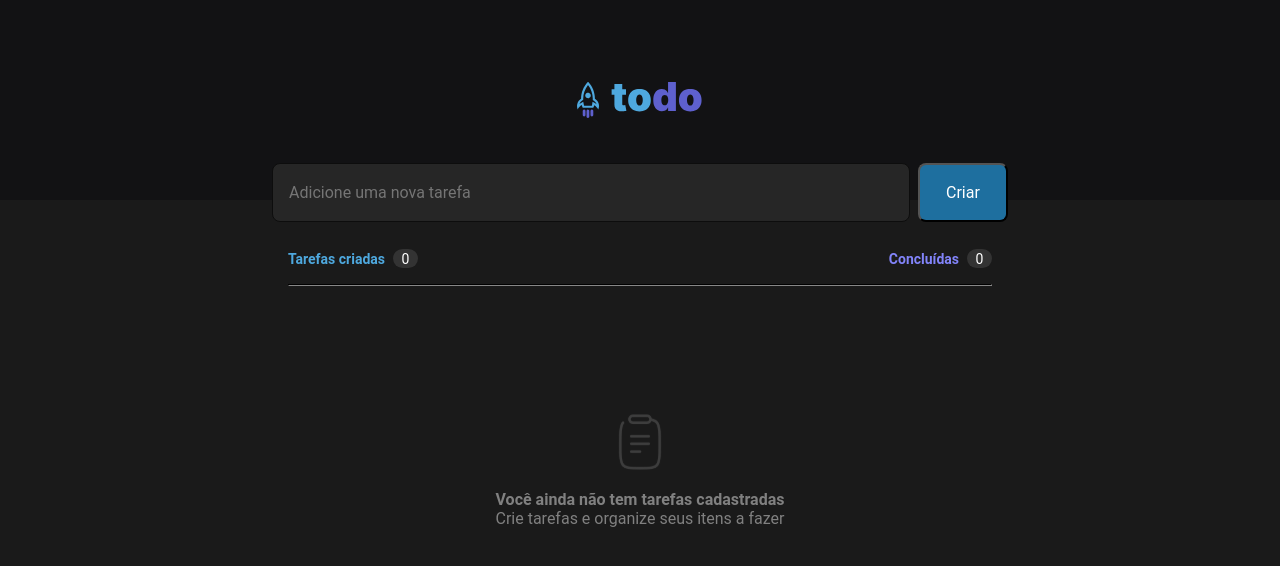
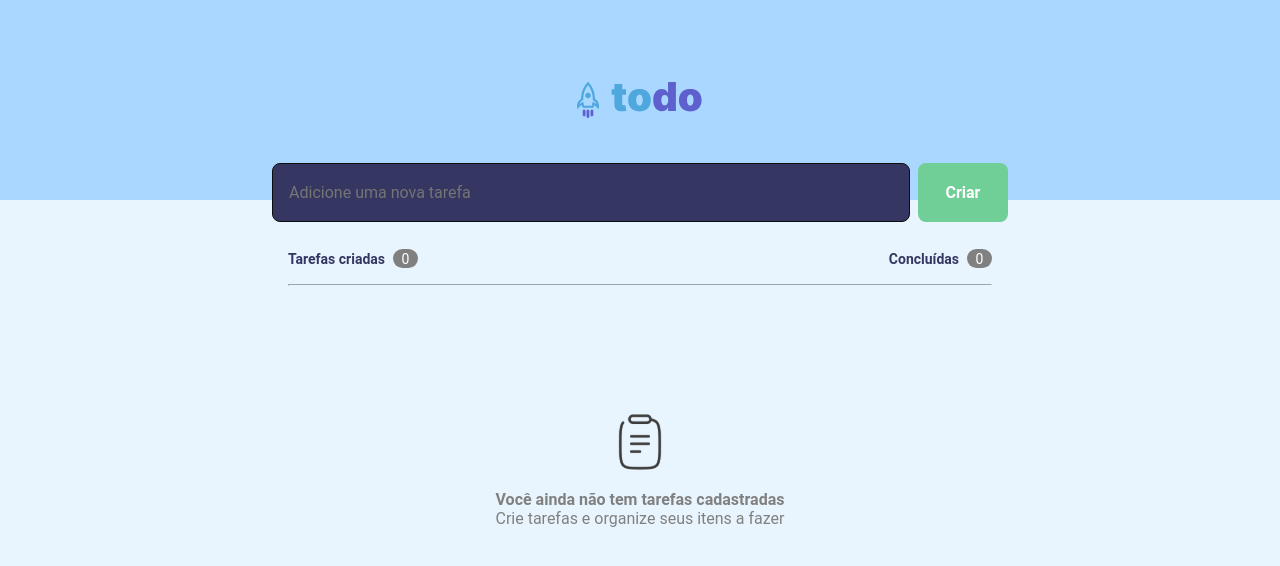
Before and after one commit to alexbruno10/todo-list, a React (Vite) app: page / in a window 1280 px wide. Shown: the top 566 px of the page. Built offline with nearby package versions, Linux system fonts and the light colour scheme.

Commit message:
Changing layout

```diff
--- a/src/components/FormTask/index.tsx
+++ b/src/components/FormTask/index.tsx
@@ -25,8 +25,8 @@ export default function FormTask ({createNewTask}: Props) {
     return (
         <div className="task">
         <form onSubmit={handleForm} action="">
-            <input type="text" name={description} value={description} onChange={onChangeDescription} placeholder="Adicione uma nova tarefa"/>
-            <button>Criar</button>
+            <input type="text" name={description} value={description} onChange={onChangeDescription} placeholder="Adicione uma nova tarefa" required/>
+            <button><b>Criar</b></button>
         </form>
         </div>
     )
--- a/src/components/FormTask/style.scss
+++ b/src/components/FormTask/style.scss
@@ -14,7 +14,7 @@
             width: 39.87rem;
             padding: 1rem;
 
-            background: var(--gray-700);
+            background: var(--blue-input);
             color: var(--white);
 
             border: 1px solid var(--gray-800);
@@ -26,12 +26,12 @@
         }
 
         button {
-            background: var(--blue-dark);
+            background: var(--gray-input);
             margin-left: 0.5rem;
             height: 3.68rem;
             width: 5.62rem;
             color: var(--white);
-
+            border: none;
             border-radius: 0.5rem;
 
             flex: none;
@@ -39,6 +39,11 @@
             flex-grow: 0;
         }
 
+        button:hover {
+            filter: brightness(90%) opacity(1.5);
+            transition: 0.7s;
+        }
+
     }
 
 
--- a/src/components/Header/style.scss
+++ b/src/components/Header/style.scss
@@ -1,5 +1,5 @@
 .header {
-    background-color: var(--gray-900);
+    background-color: var(--blue-primary);
     height: 12.5rem;
     width: 100%;
 
--- a/src/components/Tasks/style.scss
+++ b/src/components/Tasks/style.scss
@@ -6,7 +6,7 @@
     margin-top: 4rem;
 
     hr {
-        border-color: var(--gray-400);
+        border-color: #e9f5fe;
         margin-top: 1rem;
     }
 }
@@ -26,14 +26,14 @@
     align-items: center;
 
     p {
-        color: var(--blue);
+        color: var(--blue-input);
         font-size: 0.875rem;
     }
 
     span {
         color: var(--white);
         display: flex;
-        background-color: var(--gray-400);
+        background-color: var(--gray-300);
         font-size: 0.875rem;
         border-radius: 63rem;
         width: 1.56rem;
@@ -49,14 +49,14 @@
     align-items: center;
 
     p {
-        color: var(--purple);
+        color: var(--blue-input);
         font-size: 0.875rem;
     }
 
     span {
         color: var(--white);
         display: flex;
-        background-color: var(--gray-400);
+        background-color: var(--gray-300);
         font-size: 0.875rem;
         border-radius: 63rem;
         width: 1.56rem;
@@ -87,7 +87,7 @@
     padding-right: 1rem;
     justify-content: space-between;
     display: flex;
-    background-color: var(--gray-700);
+    background-color: var(--blue-input);
     color: var(--gray-100);
     width: 46rem;
     height: 4.5rem;
@@ -116,7 +116,7 @@
     margin-right: 0.725rem;
 
     div {
-        border: 2px solid var(--blue);
+        border: 2px solid #6fcf97;
         border-radius: 100%;
         height: 100%;
         width: 100%;
@@ -125,7 +125,7 @@
     svg {
         width: 100%;
         height: 100%;
-        color: var(--purple);
+        color: var(--gray-input);
     }
 
 }
@@ -138,5 +138,5 @@
 .TrashIcon {
     border: none;
     background: none;
-    color: #808080;
+    color: var(--danger);
 }
--- a/src/styles/global.scss
+++ b/src/styles/global.scss
@@ -7,15 +7,20 @@
   --gray-700: #262626;
   --gray-800: #0D0D0D;
   --gray-900: #121214;
+  --gray-input: #898de7;
 
   --green-500: #00875f;
+  --gray-input: #6fcf97;
 
   --purple: #8284FA;
   --purple-dark: #5E60CE;
 
   --blue: #4EA8DE;
   --blue-dark: #1E6F9F;
+  --blue-primary: #aad7ff;
+  --blue-input: #353662;
 
+  --pink: #fd689f;
   --danger: #E25858;
 }
 
@@ -26,7 +31,7 @@
 }
 
 body {
-	background: var(--gray-600);
+	background: #e9f5fe;
 	color: var(--gray-300);
 	-webkit-font-smoothing: antialiased;
 }
```
